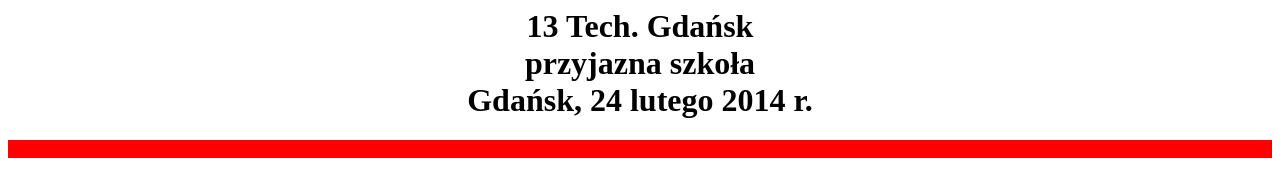
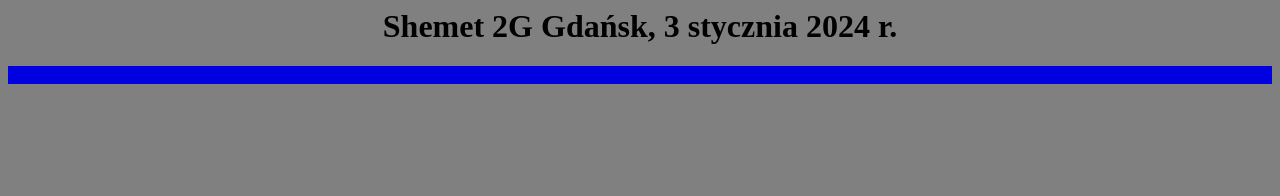
Before and after one commit to hubert58248/OK, a plain HTML site: page start.html in a window 1280 px wide. Drawn offline with Linux system fonts and the light colour scheme.

Commit message:
Update start.html

```diff
--- a/start.html
+++ b/start.html
@@ -1,9 +1,9 @@
 <html>
 <head>
-<meta charset="utf-8">
+    <meta charset="utf-8">
 </head>
-<body>
-<h1 align="center">13 Tech. Gdańsk<br>przyjazna szkoła<br>Gdańsk, 24 lutego 2014 r.</h1>
-<marquee bgcolor="red">Pozdrowienia</marquee>
+<body bgcolor="gray">
+<h1 align="center">Shemet 2G Gdańsk, 3 stycznia 2024 r.</h1>
+<marquee bgcolor="purpule">Yahor Shemet</marquee>
 </body>
 </html>
```
